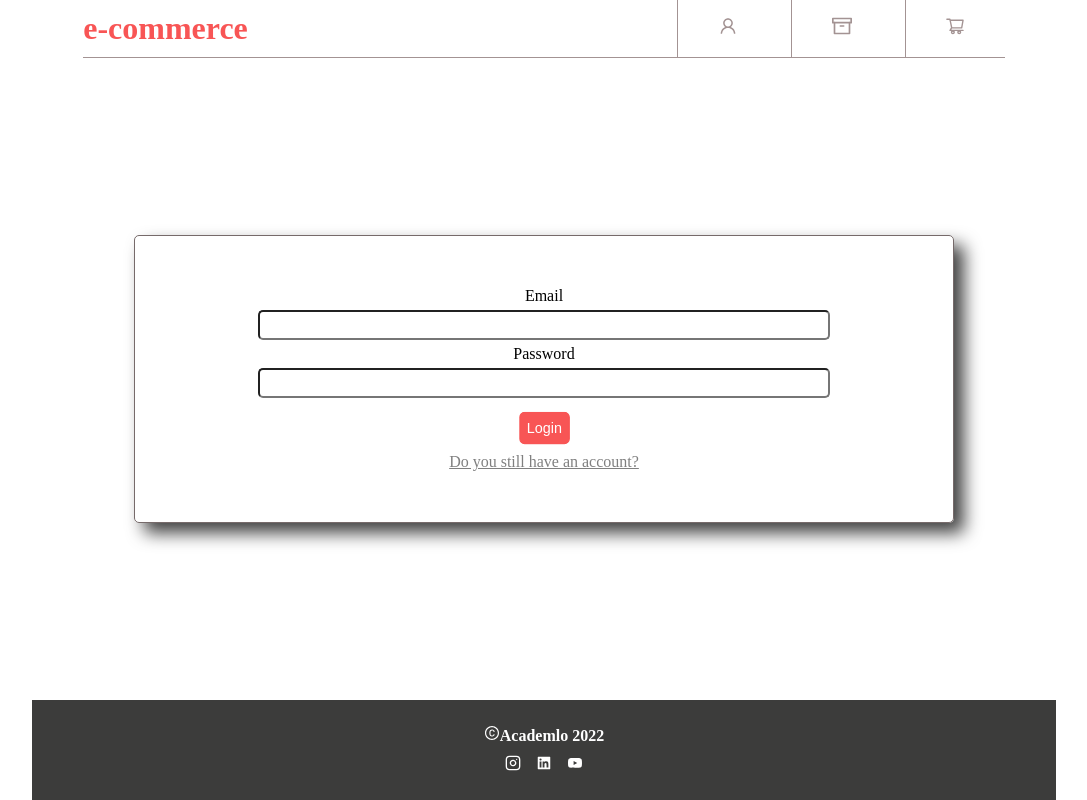
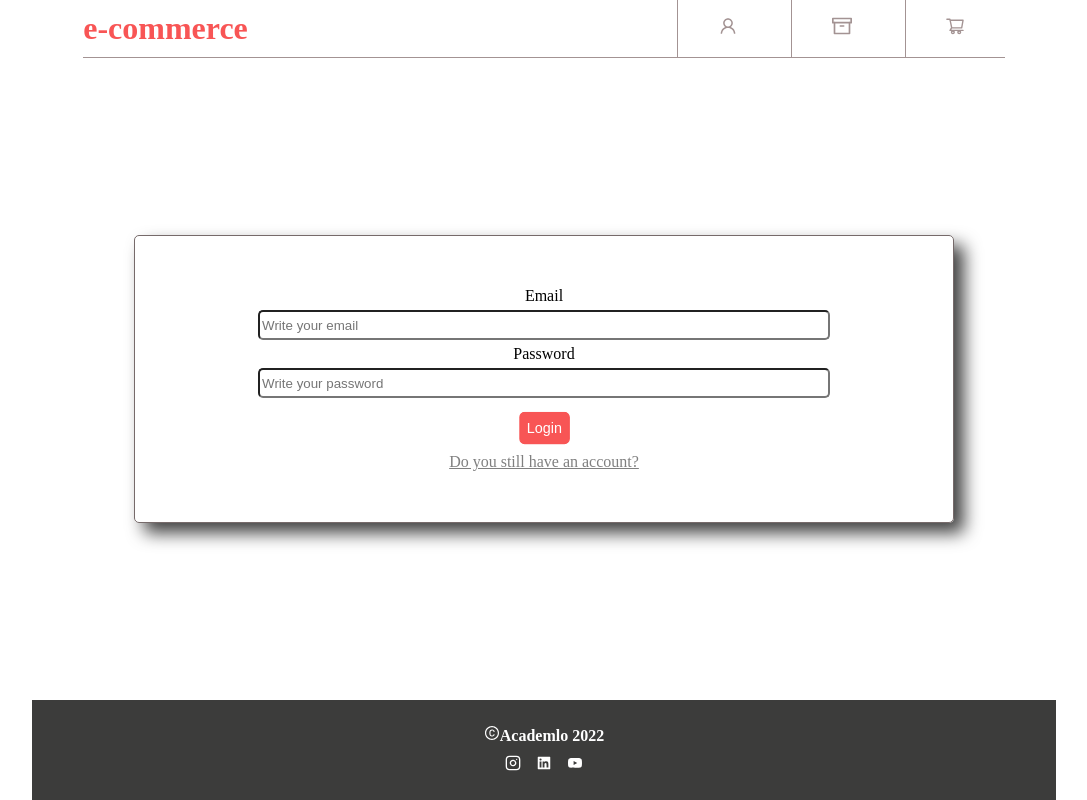
Before and after one commit to LuisJavier98/Entregable-6, a React (Vite) app: page /#/login in a window 1280 px wide. Shown: the whole page, without its empty margins (96-1183 px from the left). Built offline with nearby package versions, Linux system fonts and the light colour scheme.

Commit message:
pendiente buy from the idproducts

```diff
--- a/src/Components/CreateAccount.jsx
+++ b/src/Components/CreateAccount.jsx
@@ -28,12 +28,12 @@ const navigate = useNavigate()
     <div className='card_Login'>
       <Header />
       <form className='card_formLogin' action="" onSubmit={handleCreate} >
-        <label htmlFor="First_Name">First Name</label> < input re className='card_inputLogin' type="text" name="" required id="First_Name" autoComplete='off' />
-        <label htmlFor="Last_Name">Last Name</label><input required ype="text" className='card_paswordLogin' id='Last_Name' autoComplete='off' />
-        <label htmlFor="email">Email</label><input required ype="text" className='card_paswordLogin' id='Email' autoComplete='off' />
-        <label htmlFor="password">Password</label><input required ype="password" className='card_paswordLogin' id='password' autoComplete='off' />
-        <label htmlFor="phone">Phone(10 numbers)</label><input required ype="text" className='card_paswordLogin' id='phone' autoComplete='off' />
-        <label htmlFor="role">Role</label><input required ype="text" className='card_paswordLogin' id='role' autoComplete='off' />
+        <label htmlFor="First_Name">First Name</label> < input re className='card_inputLogin' type="text" name="" required id="First_Name" autoComplete='off' placeholder='write your first name' />
+        <label htmlFor="Last_Name">Last Name</label><input required ype="text" className='card_paswordLogin' id='Last_Name' autoComplete='off'placeholder='Write your last name' />
+        <label htmlFor="email">Email</label><input required type="text" className='card_paswordLogin' id='Email' autoComplete='off' placeholder='Write your email'/>
+        <label htmlFor="password">Password</label><input required type="password" className='card_paswordLogin' id='password' autoComplete='off' placeholder='Write your password' />
+        <label htmlFor="phone">Phone</label><input required type="text" className='card_paswordLogin' id='phone' autoComplete='off' placeholder='Write your phone(10 numbers)'  minLength='10' maxLength='10' />
+        <label htmlFor="role">Role</label><input required type="text" className='card_paswordLogin' id='role' autoComplete='off' value='admin' />
 
         <button className='card_buttonLogin' >Create an account </button>
       </form>
--- a/src/Pages/Login.jsx
+++ b/src/Pages/Login.jsx
@@ -58,8 +58,8 @@ const Login = (activeCar) => {
       <div className='card_Login'>
         <Header />
         <form className='card_formLogin' action="" onSubmit={handleSubmit(submit)}>
-          <label htmlFor="email">Email</label> < input re className='card_inputLogin' type="text" name="" required id="email" autoComplete='off' {...register('email')} />
-          <label htmlFor="password">Password</label><input required ype="password" className='card_paswordLogin' id='password' autoComplete='off'  {...register('password')} />
+          <label htmlFor="email">Email</label> < input re className='card_inputLogin' type="text" name="" required id="email" autoComplete='off' placeholder='Write your email' {...register('email')} />
+          <label htmlFor="password">Password</label><input required type="password" className='card_paswordLogin' id='password' autoComplete='off' placeholder='Write your password' {...register('password')} />
           <button className='card_buttonLogin' >Login</button>
           <Link to='/createAccount' style={{color:'gray'}} >Do you still have an account?</Link>
         </form>
```
